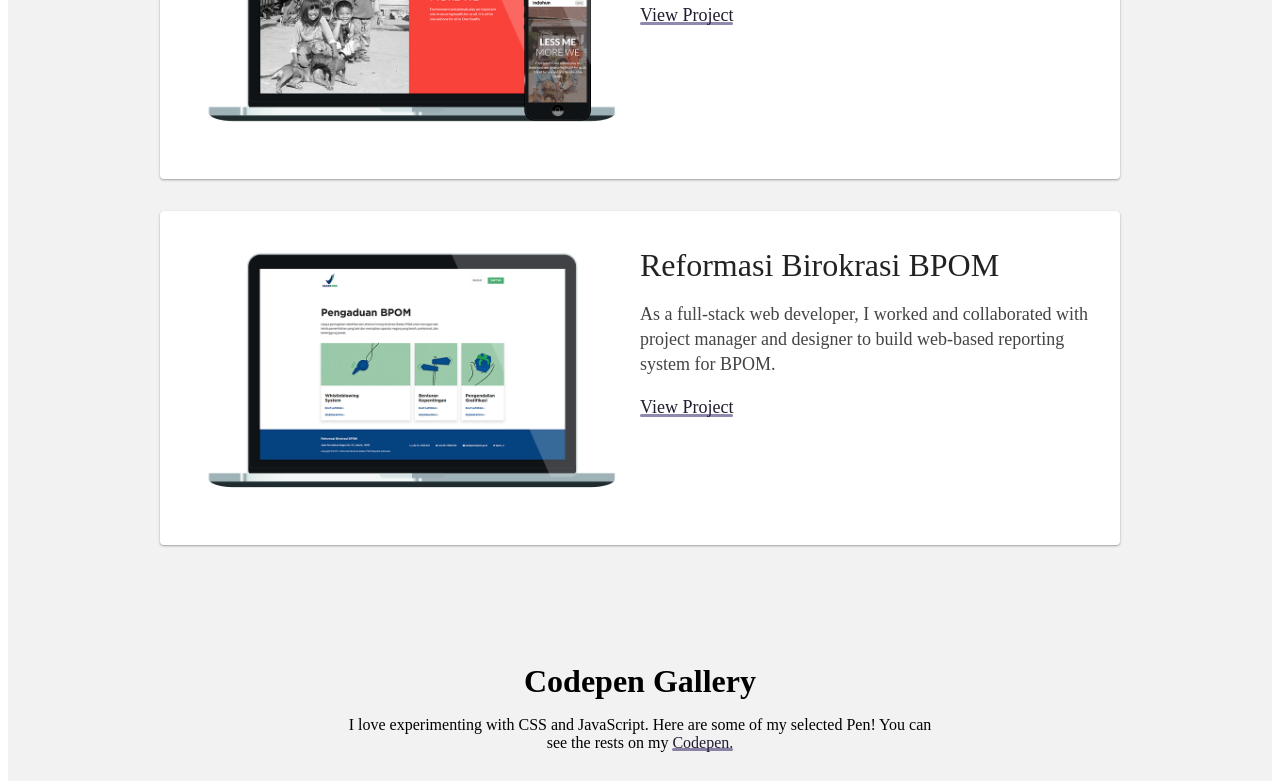
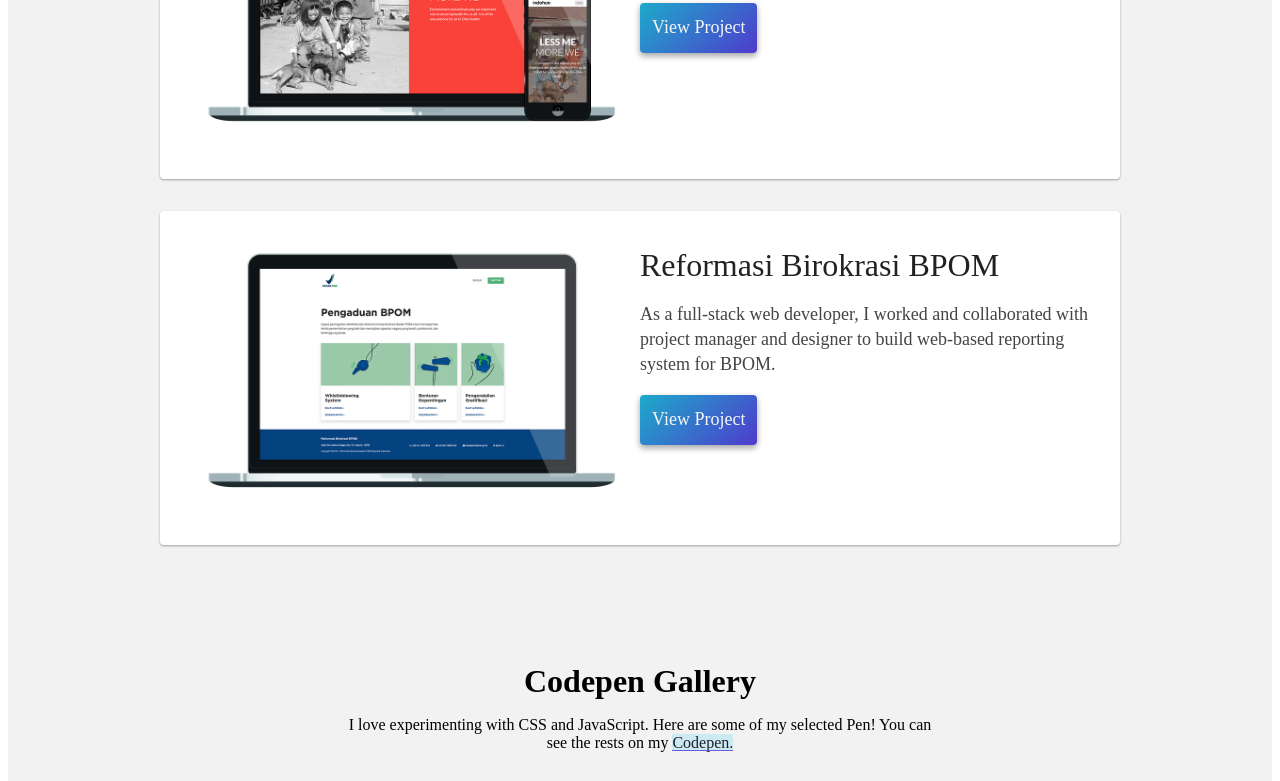
Before and after one commit to husnimun/husnimun.github.io.old.old, a Gatsby site: page /portfolio in a window 1280 px wide. Shown: the part 835-1616 px from the top of the page. Built offline with nearby package versions, Linux system fonts and the light colour scheme; Gatsby itself is replaced by a stand-in of ours.

Commit message:
Update styles

```diff
--- a/package.json
+++ b/package.json
@@ -8,6 +8,7 @@
     "gatsby-link": "^1.6.40",
     "gatsby-plugin-react-helmet": "^2.0.10",
     "gatsby-plugin-styled-components": "^2.0.11",
+    "polished": "^1.9.2",
     "react-helmet": "^5.2.0",
     "styled-components": "^3.2.6"
   },
--- a/src/components/header.js
+++ b/src/components/header.js
@@ -30,7 +30,7 @@ const NavLink = styled(Link)`
     background: #36c9e8;
     bottom: -10px;
     left: 0;
-    transform: scaleY(0);
+    opacity: 0;
     transform-origin: 0 0;
     transition: 300ms ease;
   }
@@ -38,7 +38,7 @@ const NavLink = styled(Link)`
   &:hover,
   &.active {
     &:before {
-      transform: scaleY(1);
+      opacity: 1;
     }
   }
 `
--- /dev/null
+++ b/src/components/styled/Button.js
@@ -0,0 +1,24 @@
+import styled, { css } from 'styled-components'
+import { light } from '../../styles/Color'
+
+const baseStyles = css`
+  display: inline-block;
+  text-decoration: none;
+  color: ${light};
+  border: none;
+  padding: 12px 12px;
+  border-radius: 4px;
+  background: linear-gradient(-45deg, #4f3bcc 0%, #1cabca 100%);
+  box-shadow: 0 3px 6px rgba(0, 0, 0, 0.16), 0 3px 6px rgba(0, 0, 0, 0.23);
+  transform: translate(0px, 0px);
+  transition: 200ms ease;
+
+  &:hover {
+    transform: translate(0px, 2px);
+    box-shadow: 0 1px 3px rgba(0, 0, 0, 0.12), 0 1px 2px rgba(0, 0, 0, 0.24);
+  }
+`
+
+export const ButtonLink = styled.a`
+  ${baseStyles};
+`
--- a/src/components/styled/Link.js
+++ b/src/components/styled/Link.js
@@ -1,6 +1,8 @@
 import React from 'react'
 import styled, { css } from 'styled-components'
 import Link from 'gatsby-link'
+import { purple, blue } from '../../styles/Color'
+import { rgba } from 'polished'
 
 const baseStyles = css`
   position: relative;
@@ -9,7 +11,7 @@ const baseStyles = css`
   z-index: 100;
 
   &:hover {
-    color: #5f5f5f;
+    background: ${rgba(blue, 0.4)};
   }
 `
 
@@ -21,19 +23,16 @@ const fontColor = ({ light }) => {
 }
 
 const underlineStyles = ({ light }) => {
-  const backgroundColor = light
-    ? 'rgba(255, 255, 255, 0.8)'
-    : 'rgba(72, 57, 120, 0.6)'
+  const backgroundColor = light ? 'rgba(255, 255, 255, 0.8)' : purple
   return css`
+    background: ${rgba(blue, 0.2)};
     &:before {
       content: '';
       position: absolute;
       width: calc(100%);
-      height: 3px;
-      border-radius: 2px;
+      height: 1px;
       background: ${backgroundColor};
       bottom: 0px;
-      z-index: -1;
       left: 0;
     }
   `
--- a/src/layouts/index.js
+++ b/src/layouts/index.js
@@ -20,9 +20,8 @@ const OuterPadding = ({ isHome }) => {
 
 const OuterWrapper = styled.div`
   ${OuterPadding};
-  transition: 300ms ease;
-  min-height: 500px;
   height: 100vh;
+  transition: padding 300ms ease;
   background: linear-gradient(180deg, #6c5add 0%, #36c9e8 100%);
 `
 const InnerWrapper = styled.div`
--- a/src/pages/portfolio.js
+++ b/src/pages/portfolio.js
@@ -8,6 +8,7 @@ import indohunImg from '../images/project/indohun.png'
 import bpomImg from '../images/project/bpom.png'
 import travelBuddyImg from '../images/project/tb.png'
 import { dark } from '../styles/Color'
+import { ButtonLink } from '../components/styled/Button'
 
 const Wrapper = styled.div`
   background-color: #f2f2f2;
@@ -123,7 +124,7 @@ const Pen = styled.div`
 const SecondPage = () => (
   <Wrapper>
     <Hero>
-      <HeroTitle>Portfolio of Husni Munaya</HeroTitle>
+      <HeroTitle element="h1">Portfolio</HeroTitle>
     </Hero>
 
     <Grid>
@@ -148,9 +149,9 @@ const SecondPage = () => (
                 sprint as a full-stack web developer, working on both back end
                 and front end. The project is built with Laravel and Vue.
               </p>
-              <StyledAnchor href="https://travelbuddy.id" target="_blank">
+              <ButtonLink href="https://travelbuddy.id" target="_blank">
                 View Project
-              </StyledAnchor>
+              </ButtonLink>
             </ProjectDescription>
           </Project>
         </ProjectCard>
@@ -165,9 +166,9 @@ const SecondPage = () => (
                 Worked as web developer and collaborated with designers to
                 develop a WordPress theme for Indohun Profile Website.
               </p>
-              <StyledAnchor href="https://indohun.org" target="_blank">
+              <ButtonLink href="https://indohun.org" target="_blank">
                 View Project
-              </StyledAnchor>
+              </ButtonLink>
             </ProjectDescription>
           </Project>
         </ProjectCard>
@@ -183,9 +184,9 @@ const SecondPage = () => (
                 project manager and designer to build web-based reporting system
                 for BPOM.
               </p>
-              <StyledAnchor href="http://rb.pom.go.id/modul" target="_blank">
+              <ButtonLink href="http://rb.pom.go.id/modul" target="_blank">
                 View Project
-              </StyledAnchor>
+              </ButtonLink>
             </ProjectDescription>
           </Project>
         </ProjectCard>
--- a/src/styles/Color.js
+++ b/src/styles/Color.js
@@ -1,2 +1,4 @@
 export const dark = '#171a20'
 export const light = '#f6f6f6'
+export const blue = '#36c9e8'
+export const purple = '#6c5add'
```
Also changed, not shown: src/images/bg.jpg (deleted), 1 other file.
